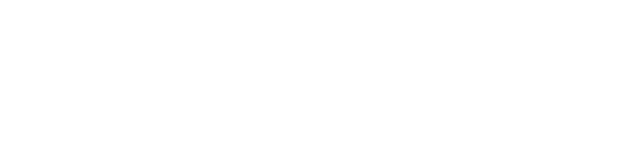
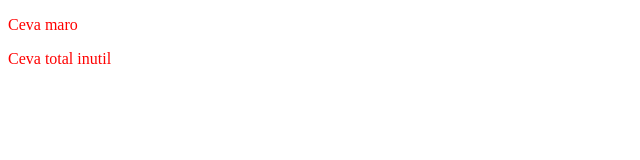
Before and after one commit to flabby173/flabby173.github.io, a plain HTML site: page index.html in a window 1280 px wide. Shown: the whole page, without its empty margins (0-640 px from the left). Drawn offline with Linux system fonts and the light colour scheme.

Commit message:
joaca cu clase

```diff
--- a/index.html
+++ b/index.html
@@ -4,8 +4,15 @@
     <meta charset="UTF-8">
     <meta name="viewport" content="width=device-width, initial-scale=1.0">
     <title>Document</title>
+    <style>
+    .red {
+        color:red;
+    }
+    </style>
 </head>
 <body>
+    <p class="red">Ceva maro</p>
+    <p class="red">Ceva total inutil</p>
 
 </body>
 </html>
```
